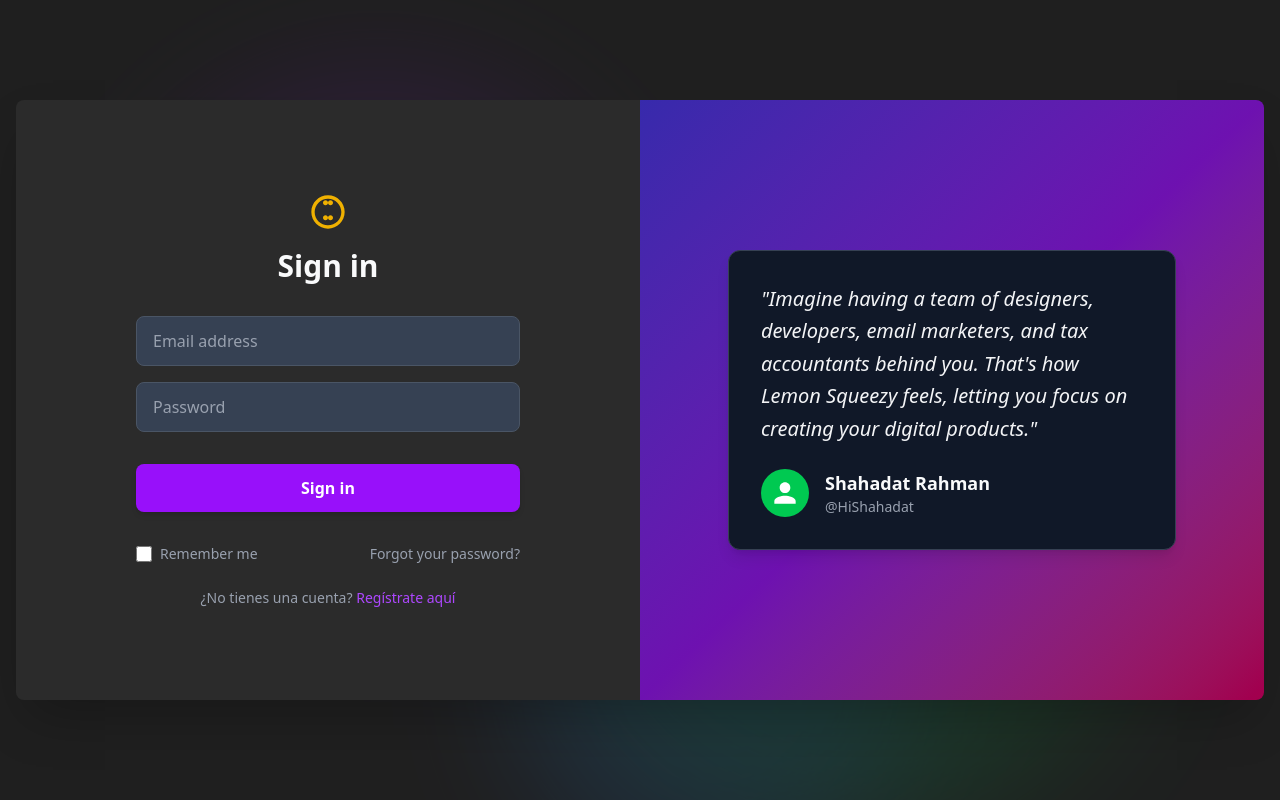
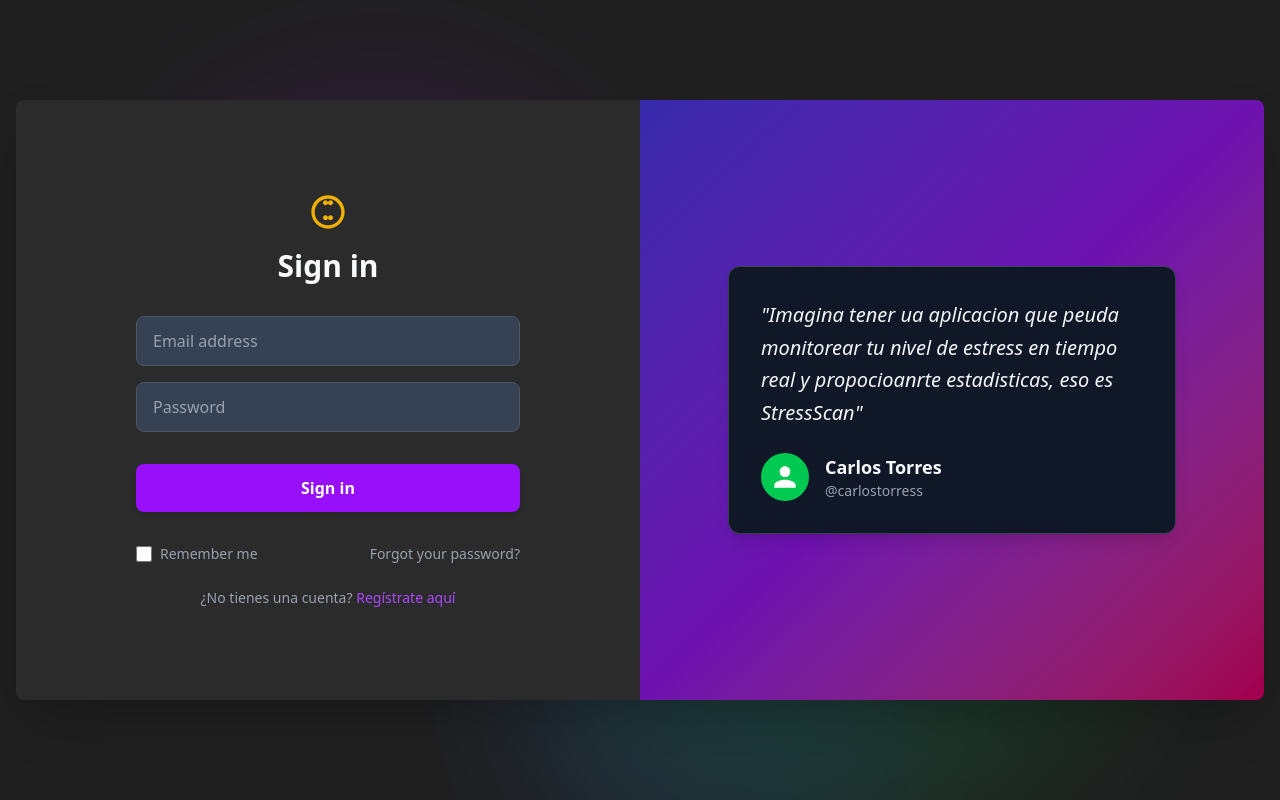
Before and after one commit to JohanSegg/tesisfront, a React (Vite) app: page / in a window 1280 px wide. Built offline with nearby package versions, Linux system fonts and the light colour scheme.

Commit message:
cambios texto

```diff
--- a/src/pages/LoginPage.tsx
+++ b/src/pages/LoginPage.tsx
@@ -390,7 +390,7 @@ const LoginPage: React.FC = () => {
 
           <div className="relative z-10 p-8 bg-gray-900 bg-opacity-80 rounded-xl shadow-lg border border-gray-700 max-w-md">
             <p className="text-xl italic text-gray-100 leading-relaxed mb-6">
-              "Imagine having a team of designers, developers, email marketers, and tax accountants behind you. That's how Lemon Squeezy feels, letting you focus on creating your digital products."
+              "Imagina tener ua aplicacion que peuda monitorear tu nivel de estress en tiempo real y propocioanrte estadisticas, eso es StressScan"
             </p>
             <div className="flex items-center">
               {/* Avatar del testimonio (ejemplo con SVG, puedes usar una imagen) */}
@@ -400,8 +400,8 @@ const LoginPage: React.FC = () => {
                 </svg>
               </div>
               <div>
-                <p className="text-lg font-semibold text-gray-50">Shahadat Rahman</p>
-                <p className="text-sm text-gray-400">@HiShahadat</p>
+                <p className="text-lg font-semibold text-gray-50">Carlos Torres</p>
+                <p className="text-sm text-gray-400">@carlostorress</p>
               </div>
             </div>
           </div>
```
